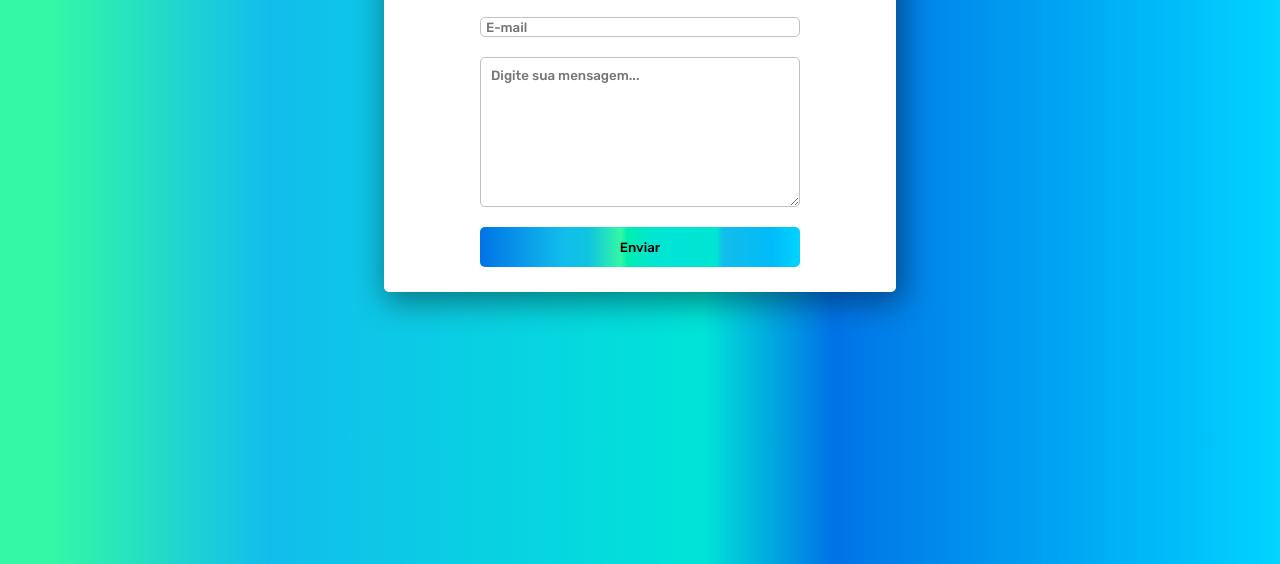
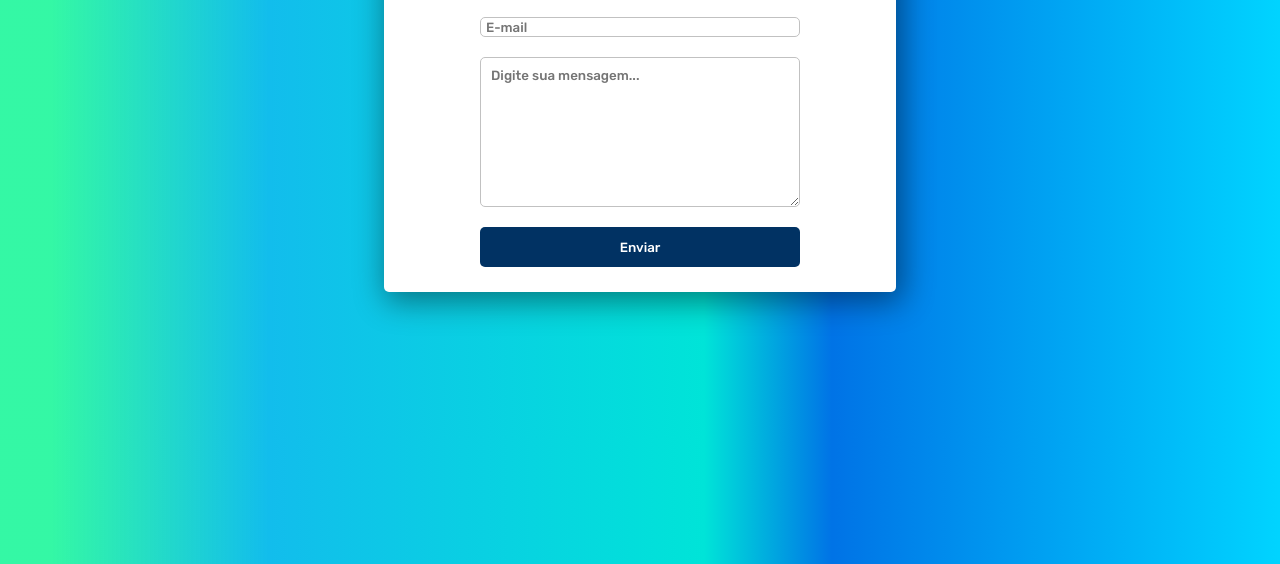
Before and after one commit to MahFelix/ProjetosLive02, a plain HTML site: page Formulario/Formulario/index.html in a window 1280 px wide. Shown: the part 236-800 px from the top of the page. Drawn offline with Linux system fonts and the light colour scheme.

Commit message:
Adjust-CSS-Color

```diff
--- a/Formulario/Formulario/style.css
+++ b/Formulario/Formulario/style.css
@@ -54,12 +54,19 @@ button {
     background: rgb(0,246,142);
     cursor: pointer;
 
-    background: rgb(0,115,230);
-    background: linear-gradient(90deg, rgba(0,115,230,1) 0%, rgba(18,189,236,1) 26%, rgba(16,194,228,1) 31%, rgba(15,197,223,1) 34%, rgba(0,246,142,0.7973564425770308) 44%, rgba(0,238,174,1) 46%, rgba(0,230,207,1) 53%, rgba(0,228,216,1) 63%, rgba(0,229,211,1) 66%, rgba(0,229,211,1) 74%, rgba(18,189,236,1) 76%, rgba(0,187,249,1) 91%, rgba(0,212,255,1) 100%);
+    background: rgb(1, 50, 99);
+    color: white;
+    transition: 0.3s ;
+
 }
 
 button:hover{
-    opacity: 0.5;
+    background-color: rgb(123, 171, 219);
+    color: black;
+}
+
+button:active{
+    opacity: 0.8;
 }
 
 h1 {
```
